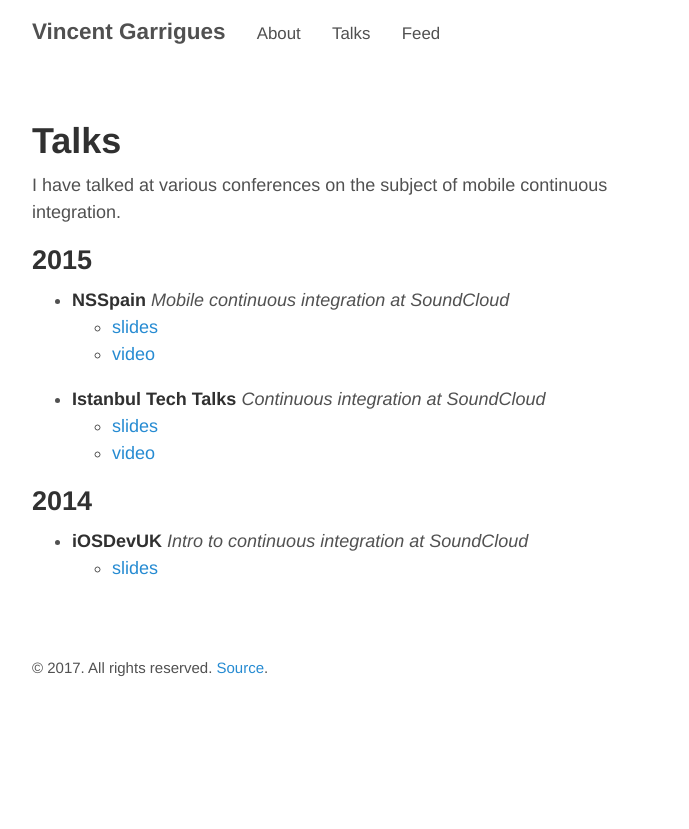
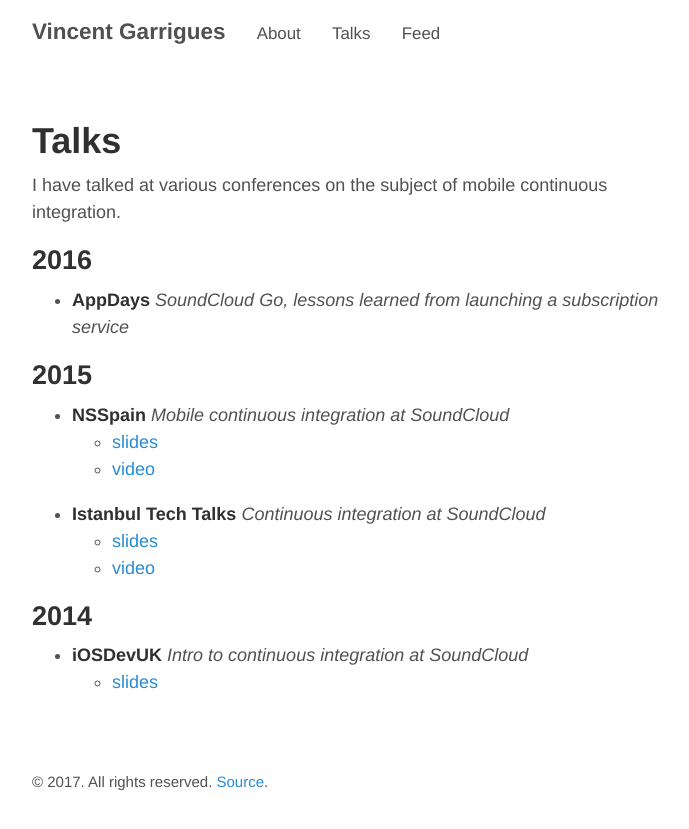
Before and after one commit to garriguv/garriguv.github.io, a Jekyll site: the page built from talks.md, in a window 1280 px wide. Shown: the top 829 px of the page, without its empty margins (293-982 px from the left). Built offline with Jekyll 4.4.1, drawn with Linux system fonts in a browser that asks for light colours.

Commit message:
Update talks.md

```diff
--- a/talks.md
+++ b/talks.md
@@ -4,6 +4,10 @@ title: Talks
 ---
 
 I have talked at various conferences on the subject of mobile continuous integration.
+
+## 2016
+
+* **AppDays** _SoundCloud Go, lessons learned from launching a subscription service_
 
 ## 2015
 
```
